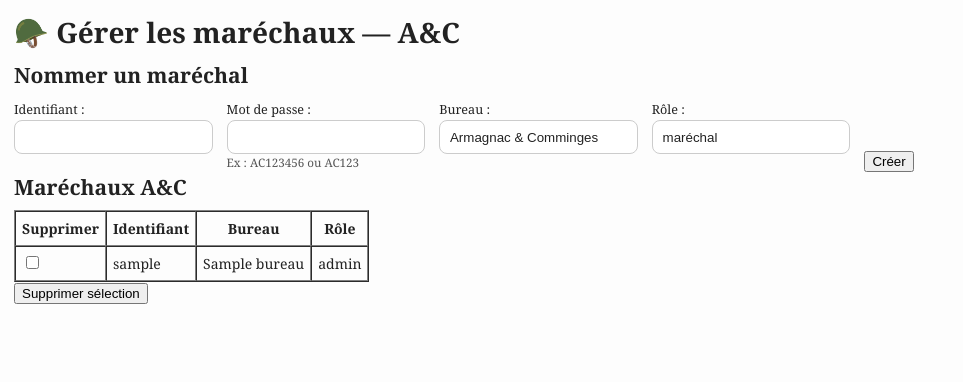
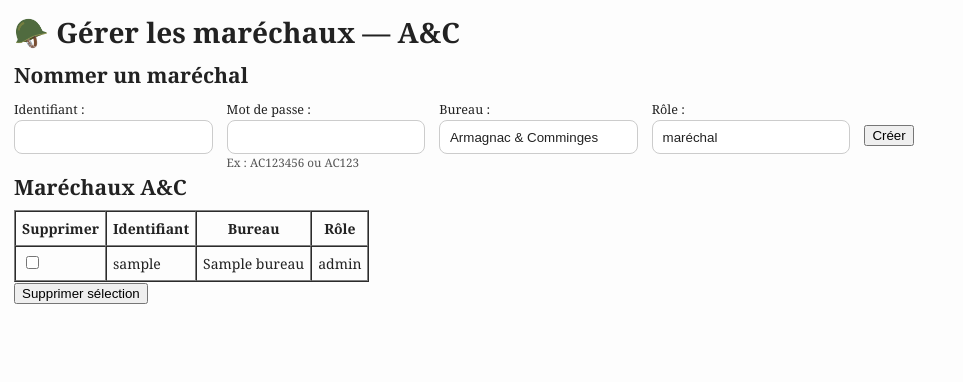
Before and after one commit to Angelah33/les-douanes-du-sud, a Python web app: template templates/marechaux.html in a window 1280 px wide. Shown: the part 38-420 px from the top of the page, without its empty margins (0-963 px from the left). Run offline with Jinja, Linux system fonts and the light colour scheme; the template is opened without the code that fills it: most values are stand-ins (such as "Sample title", 1, 10 or a date in 2020).

Commit message:
Update marechaux.html

```diff
--- a/templates/marechaux.html
+++ b/templates/marechaux.html
@@ -26,7 +26,7 @@
     <input type="text" value="maréchal" disabled>
   </div>
 
-  <div style="align-self: end;">
+  <div style="margin-top: 1.8em;">
     <button type="submit">Créer</button>
   </div>
 </form>
```
